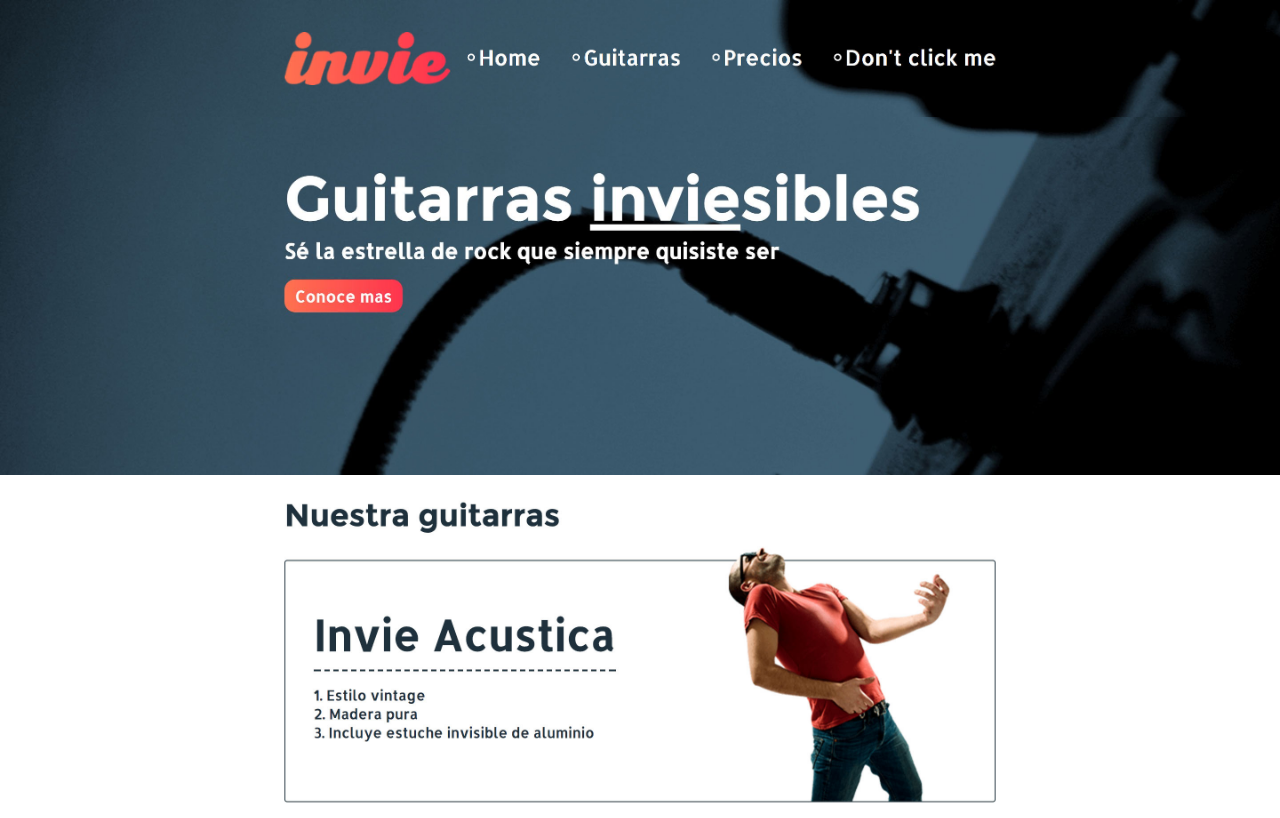
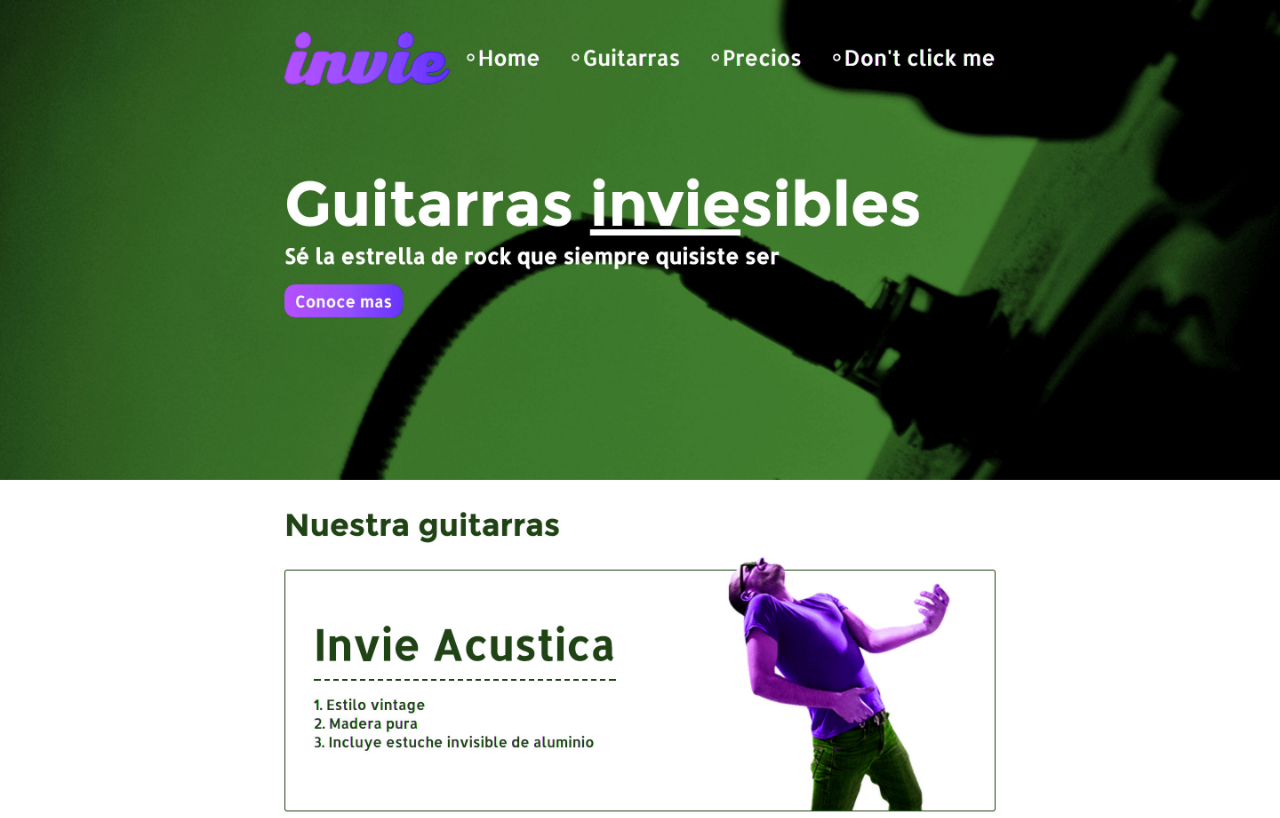
Before and after one commit to reho920902/invie-github, a plain HTML site: page index.html in a window 1280 px wide. Shown: the top 818 px of the page. Drawn offline with Linux system fonts and the light colour scheme.

Commit message:
nueva versión de invie - verde

```diff
--- a/index.html
+++ b/index.html
@@ -11,8 +11,6 @@
 	</style>
 </head>
 <body>
-<img src="header.jpg">
-<img src="hero.jpg">
-<img src="acustica.jpg">
+<img src="nueva-version.jpg">
 </body>
 </html>
```
Also changed, not shown: nueva-version.jpg (added).
